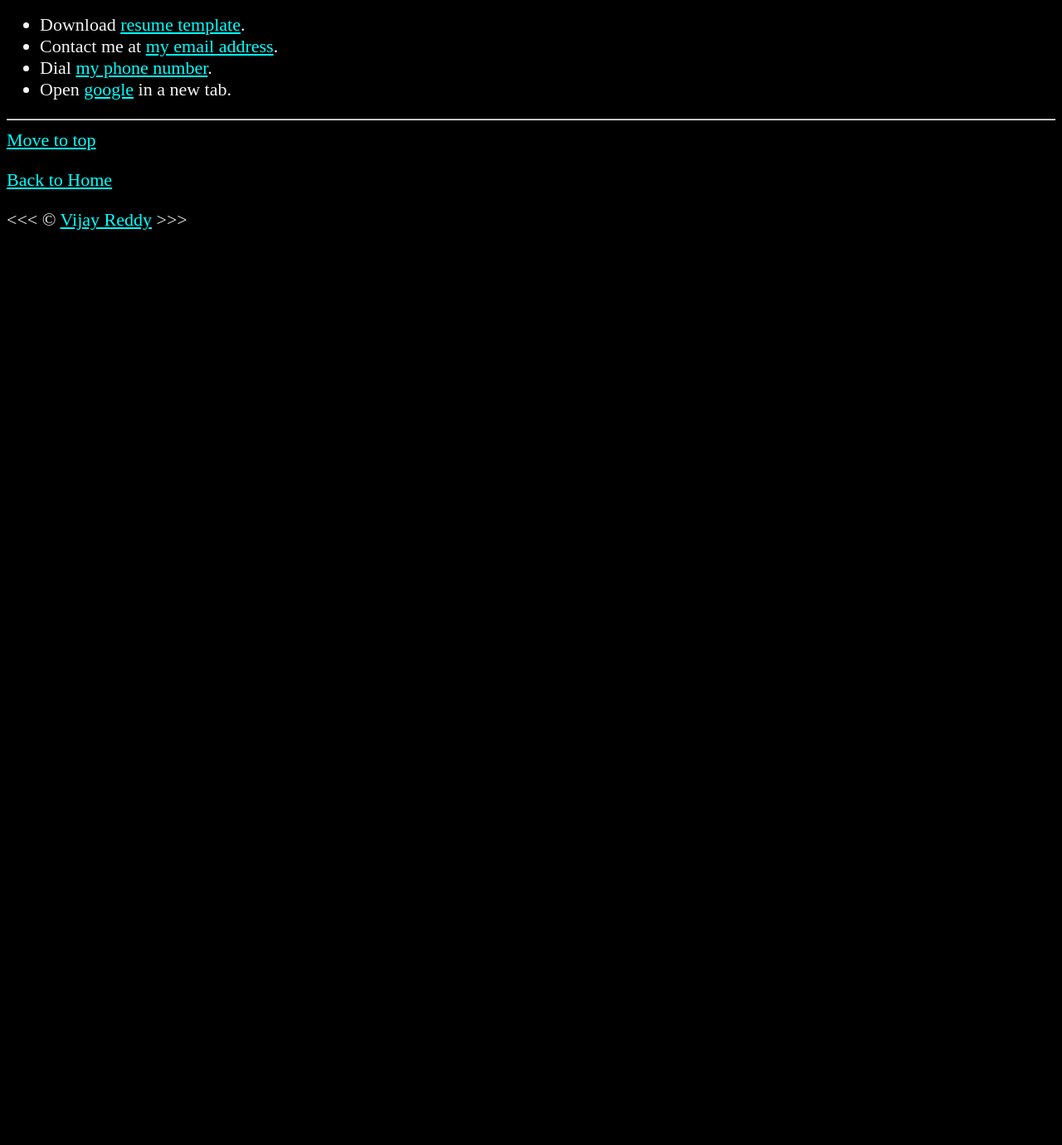
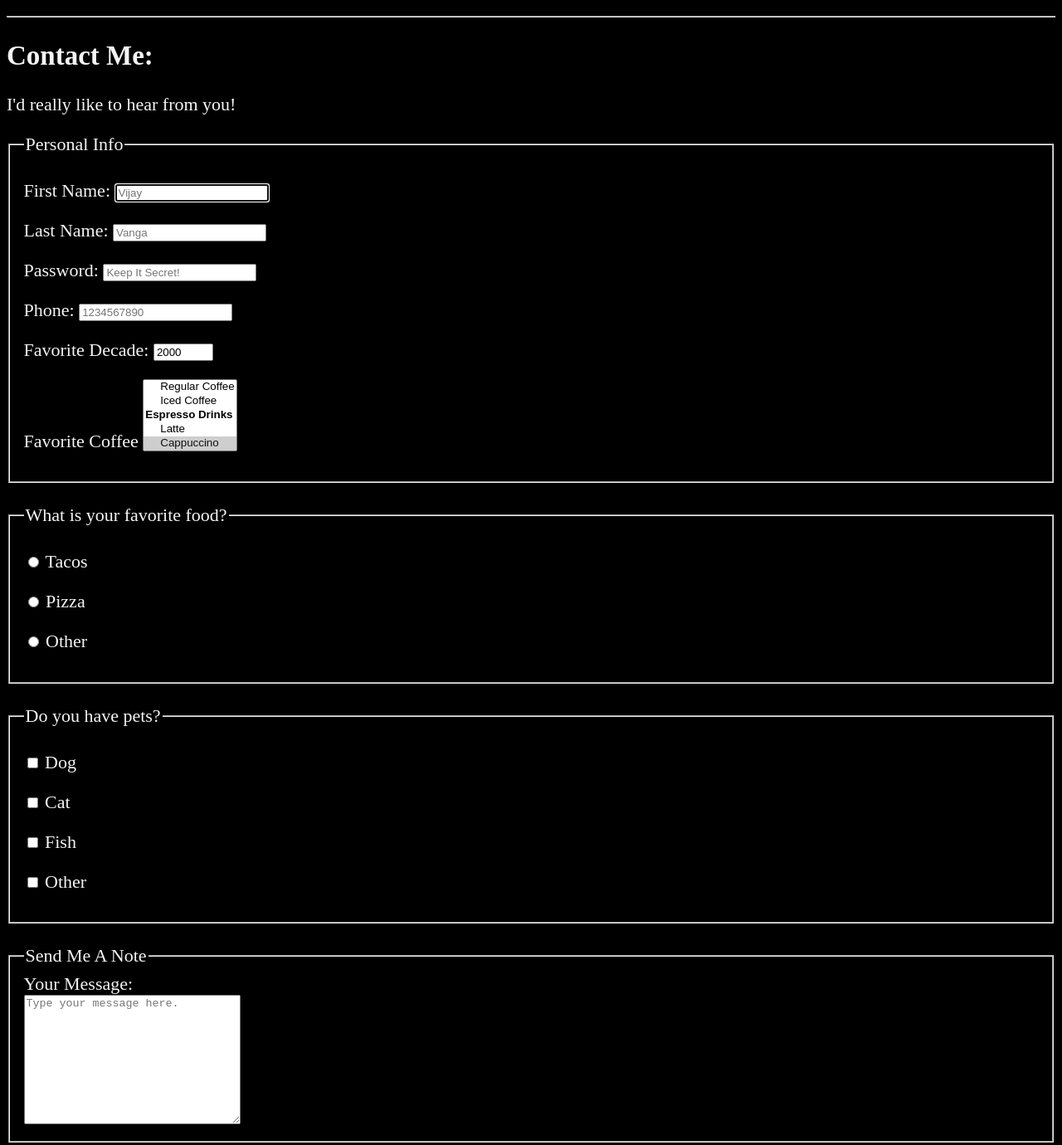
Before and after one commit to VijayReddy08/HTML-Course, a plain HTML site: page about.html in a window 1280 px wide. Shown: the part 1208-2588 px from the top of the page at 83% size. Before the commit the page ends 1508 px from the top, so only its background shows below. Drawn offline with Linux system fonts and the light colour scheme.

Commit message:
Learned about Forms in HTML.

```diff
--- a/about.html
+++ b/about.html
@@ -30,12 +30,14 @@
             <li><a href="#education">Education details</a></li>
             <li><a href="#skills">Skills</a></li>
             <li><a href="#personal-details">Personal details</a></li>
+            <li><a href="#contact">Contact Me</a></li>
         </ul>
         </nav>
         </header>
         <hr>
 
         <main>
+        <article>
         <section id="education">
             <h2>Education Details:</h2>
             <p>Will be uploaded soon...<br>
@@ -44,6 +46,7 @@
                 School:<br>
             </p>
         </section>
+        </article>
         <hr>
 
         <section id="skills">
@@ -79,6 +82,115 @@
         </section>
         <hr>
 
+        <article id="contact">
+                <h2>Contact Me:</h2>
+                <p>I'd really like to hear from you!</p>
+                <form action="https://httpbin.org/get" method="get">
+                    <fieldset>
+                        <legend>Personal Info</legend>
+                    <!--The value of for in lable must be equal to id in input and name will help the server to know about the input better.-->
+                    <!--Only one element can have autofocus.-->
+                    <p>
+                    <label for="firstName">First Name:</label>
+                    <input type="text" name="firstName" id="firstName" placeholder="Vijay" autocomplete="on" required autofocus>
+                    </p>
+                    <p>
+                    <label for="lastName">Last Name:</label>
+                    <input type="text" name="lastName" id="lastName" placeholder="Vanga" autocomplete="on" required>
+                    </p>
+                    <p>
+                    <label for="password">Password:</label>
+                    <input type="password" name="password" id="password" placeholder="Keep It Secret!" required>
+                    </p>
+                    <p>
+                    <label for="phone">Phone:</label>
+                    <input type="tel" name="phone" id="phone" placeholder="1234567890" pattern="[0-9]{10}" required>
+                    </p>
+                    <p>
+                    <label for="decade">Favorite Decade:</label>
+                    <input type="number" name="decade" id="decade" min="1960" max="2020" step="10" value="2000" required>
+                    </p>
+                    <p>
+                        <label for="coffee">Favorite Coffee</label>
+                        <select name="coffee" id="coffee" size="5" multiple>
+                            <optgroup label="Coffees">
+                                <option value="regular coffee">Regular Coffee</option>
+                                <option value="iced coffe">Iced Coffee</option>
+                            </optgroup>
+                            <optgroup label="Espresso Drinks">
+                                <option value="latte">Latte</option>
+                                <option value="cappuccino" selected>Cappuccino</option>
+                                <option value="cortado">Cortado</option>
+                                <option value="americano">Americano</option>
+                            </optgroup>
+                            <option value="other">Other</option>
+                        </select>
+                    </p>
+                    <!-- <p>
+                        <label for="coffe">Favorite Coffee</label>
+                        <input type="text" name="coffe" id="coffe" list="coffe-list">
+                        <datalist id="coffe-list">
+                            <option value="regular coffee">
+                            <option value="iced coffe">
+                            <option value="latte">
+                            <option value="cappuccino">
+                            <option value="cortado">
+                            <option value="americano">
+                            <option value="other">
+                        </datalist>
+                    </p> -->
+                </fieldset>
+                <br>
+                <fieldset>
+                    <legend>What is your favorite food?</legend>
+                    <p>
+                    <input type="radio" name="food" id="tacos" value="tacos">
+                    <label for="tacos">Tacos</label>
+                    </p>
+                    <p>
+                    <input type="radio" name="food" id="pizza" value="pizza">
+                    <label for="pizza">Pizza</label>
+                    </p>
+                    <p>
+                    <input type="radio" name="food" id="other" value="other">
+                    <label for="other">Other</label>
+                    </p>
+                </fieldset>
+                <br>
+                <fieldset>
+                    <legend>Do you have pets?</legend>
+                    <p>
+                        <input type="checkbox" name="pets" id="dog" value="dog">
+                        <label for="dog">Dog</label>
+                    </p>
+                    <p>
+                        <input type="checkbox" name="pets" id="cat" value="cat">
+                        <label for="cat">Cat</label>
+                    </p>
+                    <p>
+                        <input type="checkbox" name="pets" id="fish" value="fish">
+                        <label for="fish">Fish</label>
+                    </p>
+                    <p>
+                        <input type="checkbox" name="pets" id="otherPet" value="otherPet">
+                        <label for="otherpet">Other</label>
+                    </p>
+                </fieldset>
+                <br>
+                <fieldset>
+                    <legend>Send Me A Note</legend>
+                    <label for="message">Your Message:</label>
+                    <br>
+                    <textarea name="message" id="message" cols="30" rows="10" placeholder="Type your message here."></textarea>
+                </fieldset>
+                <br>
+                <button type="submit">Submit</button>
+                <button type="submit" formaction="https://httpbin.org./post" formmethod="post">Post</button>
+                <button type="reset">Reset</button>
+                </form>
+        </article>
+        <hr>
+
         <ul>
             <li>Download <a href="https://i.pinimg.com/originals/d5/a8/97/d5a897cd74f80c8068170c3103b593d4.jpg" download>resume template</a>.</li>
             <li>Contact me at <a href="mailto:ramdom@gmail.com">my email address</a>.</li>
```
